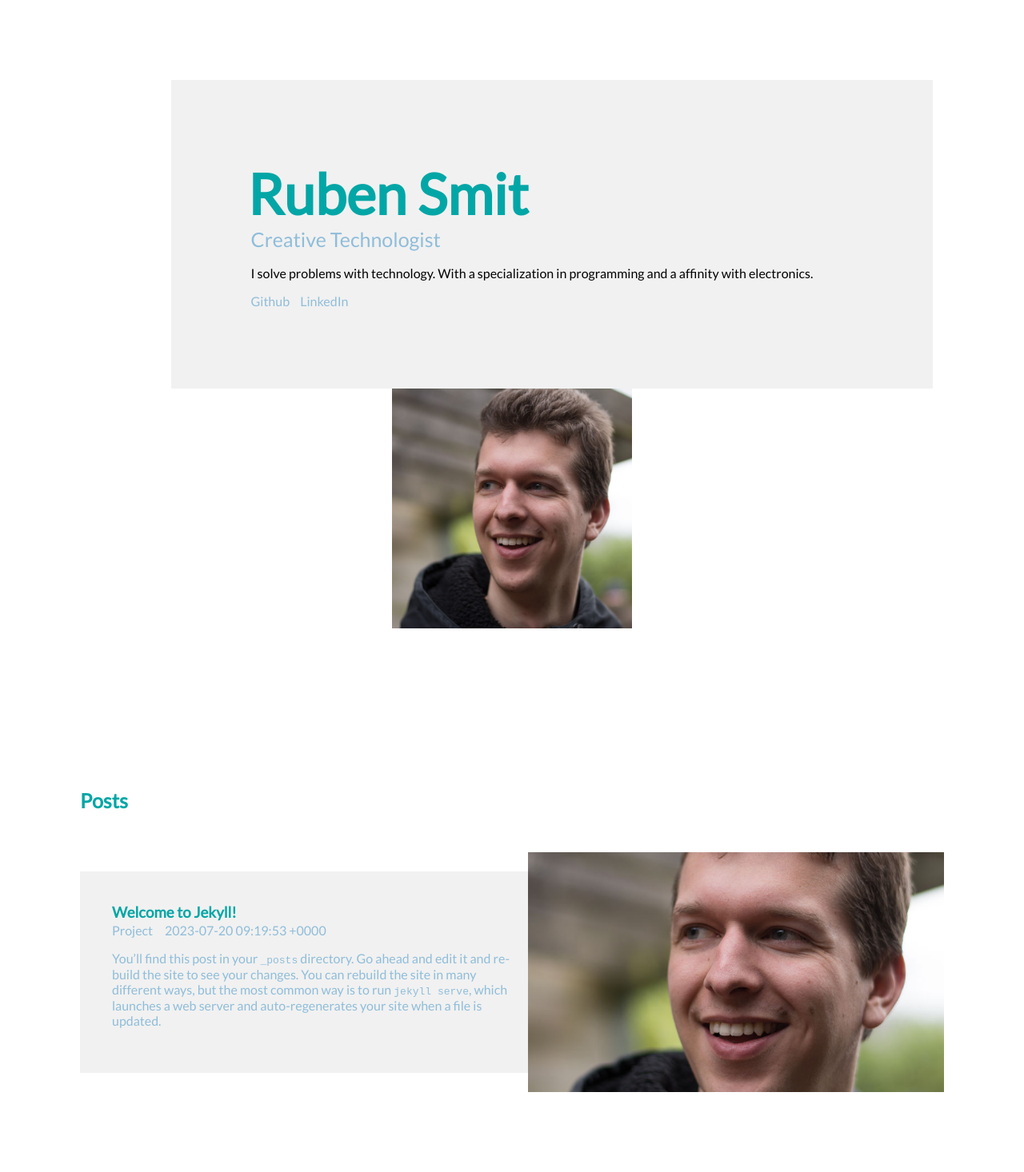
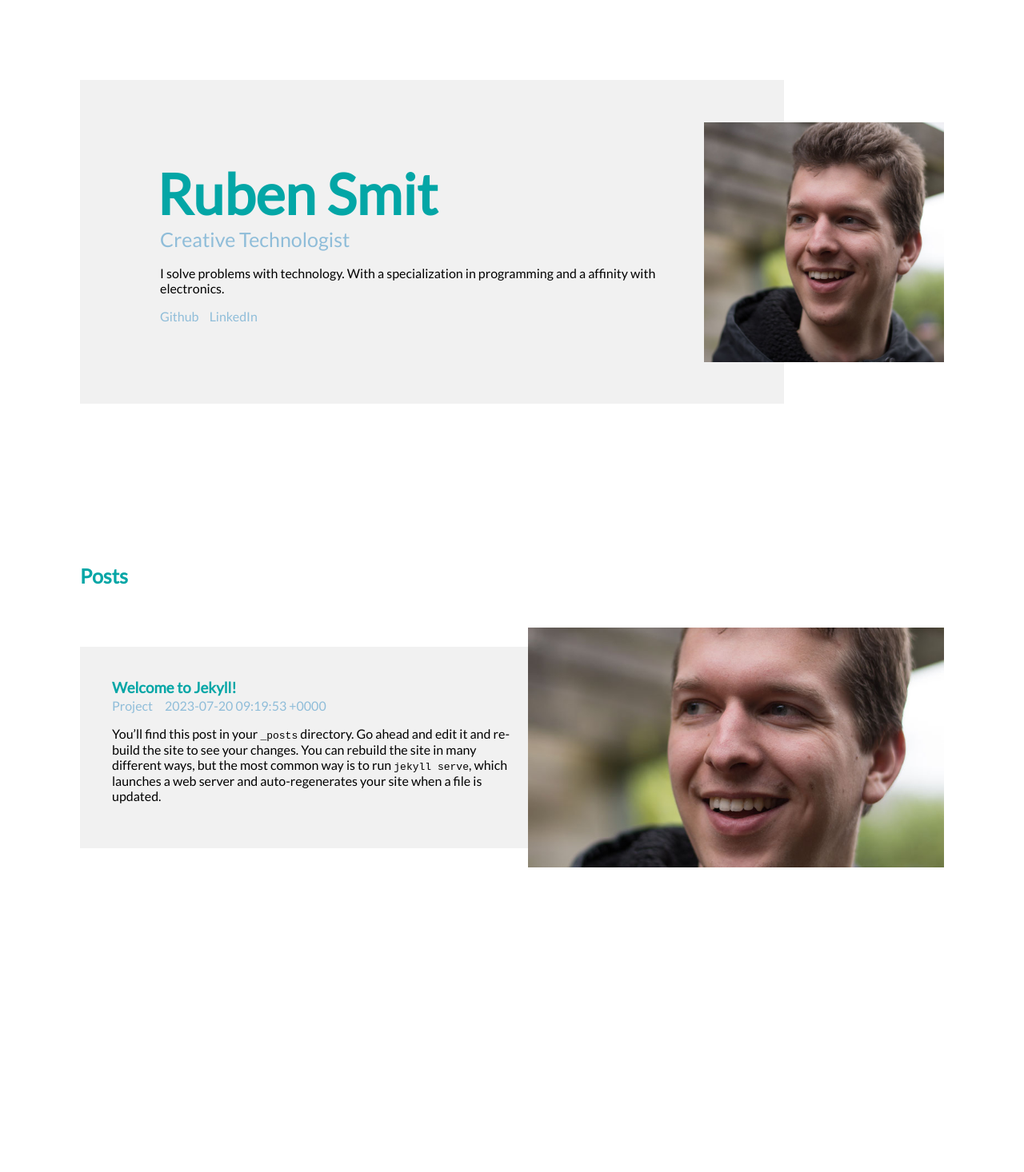
Before and after one commit to RubenSmit/rubensmit.com, a Jekyll site: the page built from index.markdown, in a window 1280 px wide. Shown: the whole page at 80% size. Built offline with Jekyll 4.4.1, drawn with Linux system fonts in a browser that asks for light colours; after the commit the page ends 1185 px from its top, so only the background shows below that.

Commit message:
Fix styling

```diff
--- a/_layouts/home.html
+++ b/_layouts/home.html
@@ -12,7 +12,7 @@
   <link rel="stylesheet" href="/style/style.css">
 </head>
 <body>
-<article>
+<article class="article--no-wrap">
   <div class="content">
     <h1>Ruben Smit</h1>
     <span class="subtitle">{{ page.title }}</span>
@@ -32,7 +32,7 @@
     <div class="item-content">
       <h3>{{ post.title }}</h3>
       <p class="info"><span class="category">{{ post.categories }}</span><span class="date">{{ post.date }}</span></p>
-      <p>{{ post.excerpt }}</p>
+      <div class="text">{{ post.excerpt }}</div>
     </div>
   </a>
   {% endfor %}
--- a/_layouts/post.html
+++ b/_layouts/post.html
@@ -21,7 +21,7 @@
   <img class="article-picture" alt="{{ page.title }}" src="{{ page.image }}">
   <div class="content content--full">
     <h1>{{ page.title }}</h1>
-    <span class="subtitle">{{ page.categories }} {{ page.date }}</span>
+    <span class="info"><span class="category">{{ page.categories }}</span><span class="date">{{ page.date }}</span></span>
     <p class="text--large">
       {{ content }}
     </p>
--- a/style/style.css
+++ b/style/style.css
@@ -37,7 +37,7 @@ h3 {
     margin-top: 2px;
 }
 
-.company {
+.company, .category {
     color: #8FBDD9;
 }
 
@@ -69,6 +69,10 @@ article {
     justify-content: center;
     align-items: center;
     flex-wrap: wrap;
+}
+
+.article--no-wrap {
+    flex-wrap: nowrap;
 }
 
 .article-picture {
@@ -181,6 +185,10 @@ a:hover {
     object-fit: contain;
 }
 
+.text {
+    color: #000;
+}
+
 .text--large {
     font-size: large;
 }
@@ -276,6 +284,28 @@ a:hover {
     tilebox {
         max-width: 500px;
     }
+
+    .items {
+        padding: 20px;
+    }
+
+    .items-title {
+        margin-bottom: 30px;
+    }
+
+    .item {
+        flex-direction: column;
+    }
+
+    .item-content {
+        width: unset;
+        margin: 0;
+    }
+
+    .item-picture {
+        width: 90%;
+        heigth: 250px;
+    }
 }
 
 @media (max-width: 750px) {
@@ -318,6 +348,10 @@ a:hover {
         font-size: 50px;
         margin: 0;
     }
+
+    .item-picture {
+        height: 200px;
+    }
 }
 
 @media (max-width: 580px) {
@@ -354,11 +388,19 @@ a:hover {
         width: 100px;
         height: 100px;
     }
+
+    .item-picture {
+        height: 150px;
+    }
 }
 
 @media (prefers-color-scheme: dark) {
     body {
         background-color: #2b2a33;
+        color: #fff;
+    }
+
+    .text {
         color: #fff;
     }
 
```
